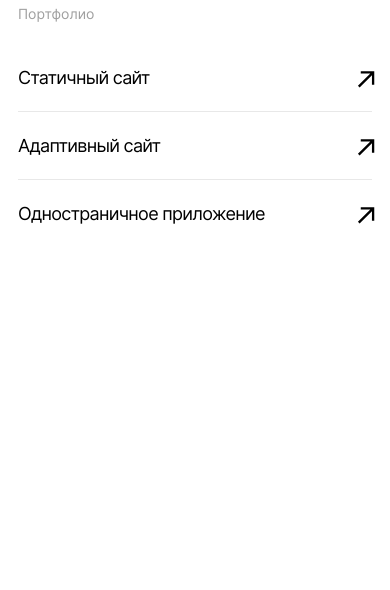
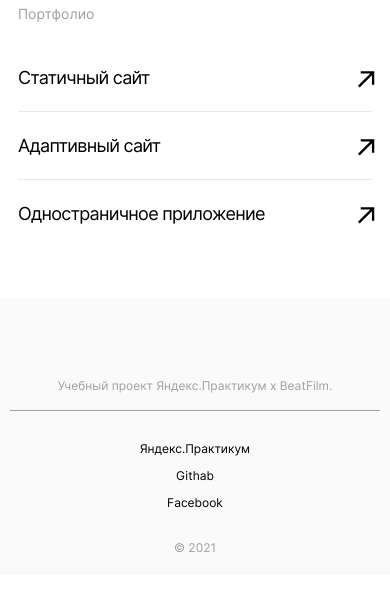
Before and after one commit to Murat29/movies-explorer-frontend, a React (Create React App) app: page / in a window 390 px wide. Shown: the part 2864-3454 px from the top of the page. Built offline with nearby package versions, Linux system fonts and the light colour scheme.

Commit message:
add Footer

```diff
--- a/src/components/App/App.css
+++ b/src/components/App/App.css
@@ -1,4 +1,3 @@
 .body {
   margin: 0;
-  height: 5000px;
 }
--- a/src/components/App/App.js
+++ b/src/components/App/App.js
@@ -3,11 +3,13 @@ import { Route } from 'react-router-dom';
 import './App.css';
 import Header from '../Header/Header';
 import Main from '../Main/Main';
+import Footer from '../Footer/Footer';
 function App() {
   return (
     <div className="App">
       <Route path="/" component={Header}></Route>
       <Route exact path="/" component={Main}></Route>
+      <Route path="/" component={Footer}></Route>
     </div>
   );
 }
--- /dev/null
+++ b/src/components/Footer/Footer.css
@@ -0,0 +1,77 @@
+.footer {
+  background: #fafafa;
+  padding: 80px 70px 20px;
+  font-family: 'Inter', Arial, sans-serif;
+  font-style: normal;
+  font-weight: normal;
+  font-size: 13px;
+  line-height: 16px;
+  display: grid;
+  grid-template-columns: 1fr 1fr;
+  row-gap: 20px;
+  grid-template-areas: 'title title' 'copyright links';
+}
+
+@media screen and (max-width: 768px) {
+  .footer {
+    padding: 80px 30px 20px;
+  }
+}
+
+@media screen and (max-width: 425px) {
+  .footer {
+    padding: 80px 10px 20px;
+    font-size: 12px;
+    line-height: 15px;
+    grid-template-columns: 1fr;
+    row-gap: 30px;
+    grid-template-areas: 'title ' 'links' 'copyright';
+  }
+}
+
+.footer__title {
+  margin: 0;
+  padding-bottom: 17px;
+  text-align: center;
+  color: #a0a0a0;
+  border-bottom: 1px solid #a0a0a0;
+  justify-content: space-between;
+  grid-area: title;
+}
+
+.footer__copyright {
+  margin: 0;
+  grid-area: copyright;
+}
+
+@media screen and (max-width: 425px) {
+  .footer__copyright {
+    text-align: center;
+    color: #a0a0a0;
+  }
+}
+
+.footer__links {
+  display: flex;
+  justify-content: flex-end;
+  gap: 20px;
+  grid-area: links;
+}
+
+@media screen and (max-width: 425px) {
+  .footer__links {
+    flex-direction: column;
+    align-items: center;
+    gap: 12px;
+  }
+}
+
+.footer__link {
+  text-decoration: none;
+  color: #000000;
+}
+
+.footer__link:hover {
+  cursor: pointer;
+  opacity: 0.7;
+}
--- /dev/null
+++ b/src/components/Footer/Footer.js
@@ -0,0 +1,25 @@
+import React from 'react';
+import './Footer.css';
+function Footer() {
+  return (
+    <footer className="footer">
+      <p className="footer__title">
+        Учебный проект Яндекс.Практикум х BeatFilm.
+      </p>
+      <p className="footer__copyright">&copy; 2021</p>
+      <div className="footer__links">
+        <a href="#" className="footer__link">
+          Яндекс.Практикум
+        </a>
+        <a href="#" className="footer__link">
+          Githab
+        </a>
+        <a href="#" className="footer__link">
+          Facebook
+        </a>
+      </div>
+    </footer>
+  );
+}
+
+export default Footer;
```
